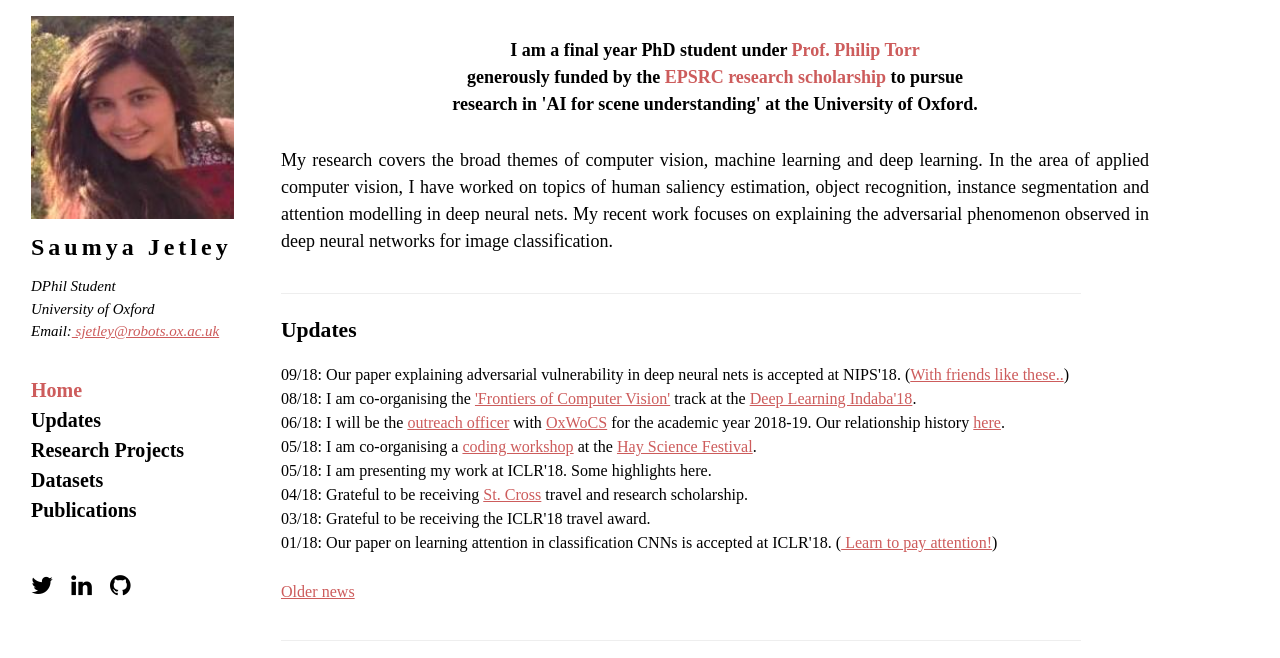
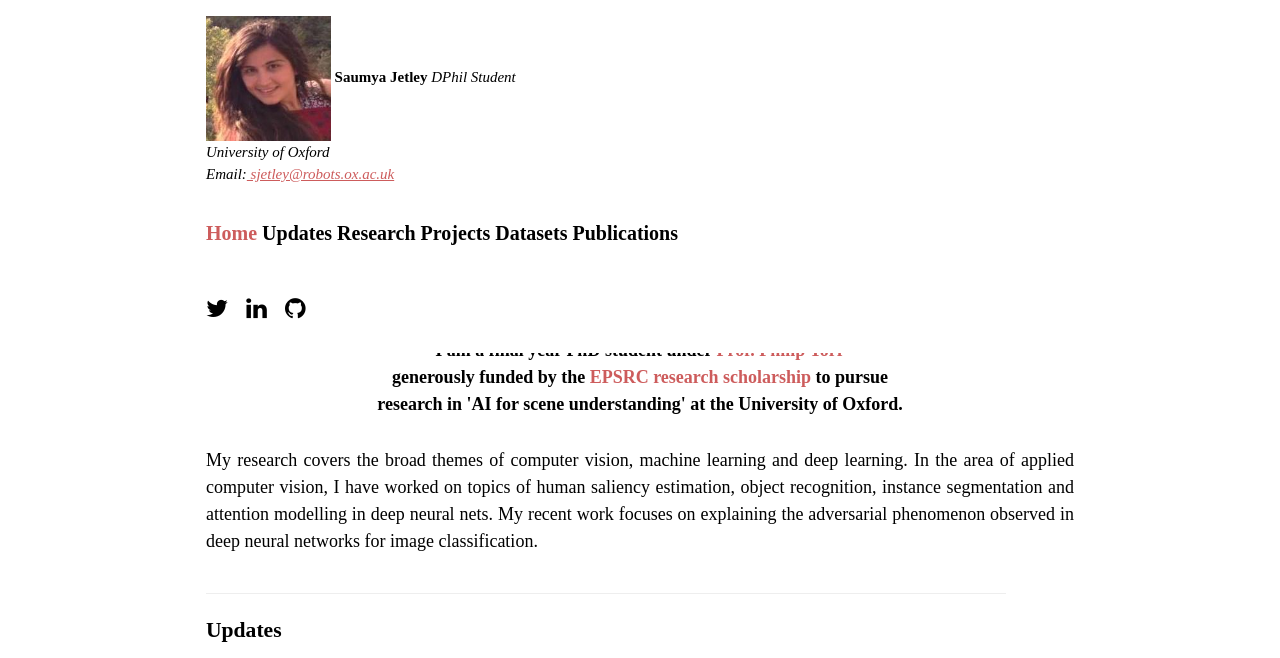
Before and after one commit to saumya-jetley/saumya-jetley-legacy-github-io, a plain HTML site: page index.html in a window 1280 px wide. Shown: the top 658 px of the page. Drawn offline with nearby package versions, Linux system fonts and the light colour scheme.

Commit message:
changes to the header

```diff
--- a/index.html
+++ b/index.html
@@ -21,6 +21,13 @@ and has been modified for purpose.-->
 .w3-sidebar a {font-family: "Times New Roman", cursive}
 body,h1,h2,h3,h4,h5,h6,.w3-wide {font-family: "Times New Roman", cursive}
 
+
+.navbar {
+  overflow: hidden;
+  position: fixed;
+  top: 0;
+  width: 100%;
+}
 
 /* unvisited link */
 a:link {
@@ -54,27 +61,30 @@ a.sidemenu.onView {
 
 </style>
 </head>
-<body class="w3-content" style="max-width:1050px">
+<body class="w3-content" style="max-width:900px">
 
 <!-- Sidebar/menu -->
-<nav class="w3-sidebar w3-bar-block w3-white w3-collapse w3-top" style="z-index:3;width:235px;margin-left:-100px" id="mySidebar">
+<!--<nav class="w3-bar w3-bar-block w3-white w3-collapse w3-top" style="z-index:3;width:235px;margin-left:-100px" id="mySidebar">-->
+<div class="navbar w3-bar w3-white">
   <div class="w3-container w3-display-container w3-padding-16">
-    <img src="gitim.jpeg" style="width:100%">
-    <h3 class="w3-wide" style="font-family:Times New Roman"><b>Saumya Jetley</b></h3>
+    <img src="gitim.jpeg" style="width:10%">
+<!-- Insert a Table here (SJ) -->
+    <b>Saumya Jetley</b>
     <i>DPhil Student <br /> University of Oxford</i><br /><i>Email:<a href="mailto:sjetley@robots.ox.ac.uk"> sjetley@robots.ox.ac.uk</i></a>
     <!-- class="w3-padding-64 w3-large w3-text-grey" style="font-weight:bold"> -->
     <br />
     <br />
     <h4>
-    <a id="about-side" class="sidemenu" href="#about" style="text-decoration:none" onclick="makeOnView()"><strong>Home</strong></a><br />
-    <a id="updates-side" class="sidemenu" href="#updates" style="text-decoration:none" onclick="makeOnView()"><strong>Updates</strong></a><br />
-    <a id="projects-side" class="sidemenu" href="#projects" id="Bprojects" style="text-decoration:none" onclick="myAccFunc()"><strong>Research Projects</strong></a><br />
+<!-- arrange them horizontally but with gaps (SJ) -->
+    <a id="about-side" class="sidemenu" href="#about" style="text-decoration:none" onclick="makeOnView()"><strong>Home</strong></a>
+    <a id="updates-side" class="sidemenu" href="#updates" style="text-decoration:none" onclick="makeOnView()"><strong>Updates</strong></a>
+    <a id="projects-side" class="sidemenu" href="#projects" id="Bprojects" style="text-decoration:none" onclick="myAccFunc()"><strong>Research Projects</strong></a>
     <!-- <i class="fa fa-caret-down"></i>
       <div id="demoAcc" class="w3-bar-block w3-hide w3-padding-large w3-medium">
       <a href="#projects" class="w3-bar-item w3-button">Straight to Shapes</a>
       <a href="#projects" class="w3-bar-item w3-button">Straight to Shapes++</a>
       </div>-->
-    <a id="data-side" class="sidemenu" href="#data" style="text-decoration:none" onclick="makeOnView()"><strong>Datasets</strong></a><br />
+    <a id="data-side" class="sidemenu" href="#data" style="text-decoration:none" onclick="makeOnView()"><strong>Datasets</strong></a>
     <a id="publ-side" class="sidemenu" href="#publ" style="text-decoration:none" onclick="makeOnView()"><strong>Publications</strong></a>
 
     </h4>
@@ -85,11 +95,12 @@ a.sidemenu.onView {
     <a><i class="fa fa-github w3-hover-opacity" id="linkedin"></i></a>&ensp;
     </h3>
   </div>
- </nav>
+</div>
+<!-- </nav>-->
 
 
 <!-- !PAGE CONTENT! -->
-<div class="w3-main" style="margin-left:150px">
+<div class="w3-main" style="margin-top:300px">
 
   <!-- Push down content on small screens -->
   <div class="w3-hide-large" style="margin-top:83px"></div>
```
